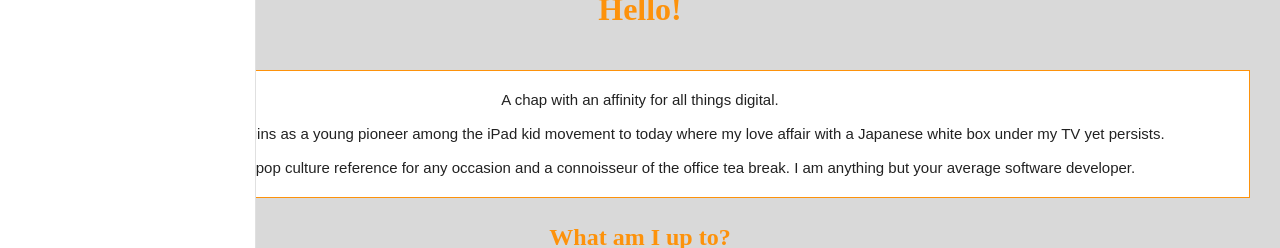
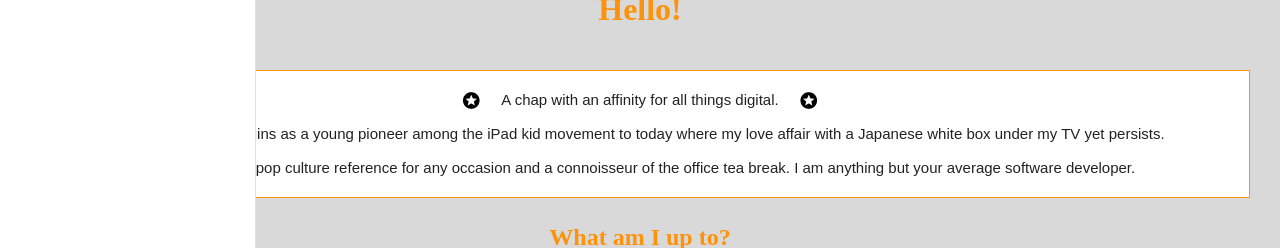
Before and after one commit to JamesBarnes48/PersonalSiteVue, a Vue app: page / in a window 1280 px wide. Shown: the part 486-734 px from the top of the page. Built offline with nearby package versions, Linux system fonts and the light colour scheme.

Commit message:
add stars to text

```diff
--- a/src/views/Home.vue
+++ b/src/views/Home.vue
@@ -64,13 +64,20 @@ export default {
           ></v-icon>
       </div>
       <h2 class="section-heading">Hello!</h2>
-      <div class="text-container">
-        <p>A chap with an affinity for all things digital.</p>
+      <div v-if="isMobile" class="text-container">
+        <p>A fellow with an affinity for all things digital.</p>
+        <v-icon class="star-icon" icon="mdi-star-circle"></v-icon>
+        <p>From my humble origins as a young pioneer among the iPad kid movement to today where my love affair with a Japanese white box under my TV yet persists.</p>
+        <v-icon class="star-icon" icon="mdi-star-circle"></v-icon>
+        <p>Equipped with a pop culture reference for any occasion and a connoisseur of the office tea break. I am anything but your average software developer.</p>
+      </div>
+      <div v-else class="text-container">
+        <p><v-icon class="star-icon" icon="mdi-star-circle"></v-icon>A chap with an affinity for all things digital.<v-icon class="star-icon" icon="mdi-star-circle"></v-icon></p>
         <p>From my humble origins as a young pioneer among the iPad kid movement to today where my love affair with a Japanese white box under my TV yet persists.</p>
         <p>Equipped with a pop culture reference for any occasion and a connoisseur of the office tea break. I am anything but your average software developer.</p>
       </div>
 
-      <div class="home-text-sectiono">
+      <div class="home-text-section">
         <h2 class="subheading"> What am I up to?</h2>
         <div class="text-container">
           <p>This fine website you see before you was first born at the end of my degree. Seems like a long time ago! </p>
@@ -126,6 +133,21 @@ export default {
     font-family: 'Montserrat', serif;
     font-size: 36px;
     font-weight: bolder;
+  }
+
+  .star-icon {
+    margin: 0 20px;
+    color: black;
+    animation-name: starShimmer;
+    animation-duration: 5s;
+    animation-iteration-count: infinite;
+  }
+
+  @keyframes starShimmer {
+    0%   {color: black;}
+    60%  {color: black;}
+    80% {color: var(--main-hex);}
+    100% {color: black;}
   }
 
   #nameTitle {
@@ -197,6 +219,10 @@ export default {
       bottom: 125px;
       right: 95px;
     }
+
+    .star-icon{
+      font-size: 20px;
+    }
   }
 
   .homepage-section{
@@ -208,14 +234,6 @@ export default {
     border-top: 2px solid var(--main-hex);
     border-bottom: 2px solid var(--main-hex);
     padding: 20px 30px;
-  }
-
-  .home-text-section {
-    background-color: var(--background-hex);
-    border-top: 2px solid var(--main-hex);
-    border-bottom: 2px solid var(--main-hex);
-    padding: 10px 30px;
-    margin: 10px 0;
   }
 
   .section-heading {
```
